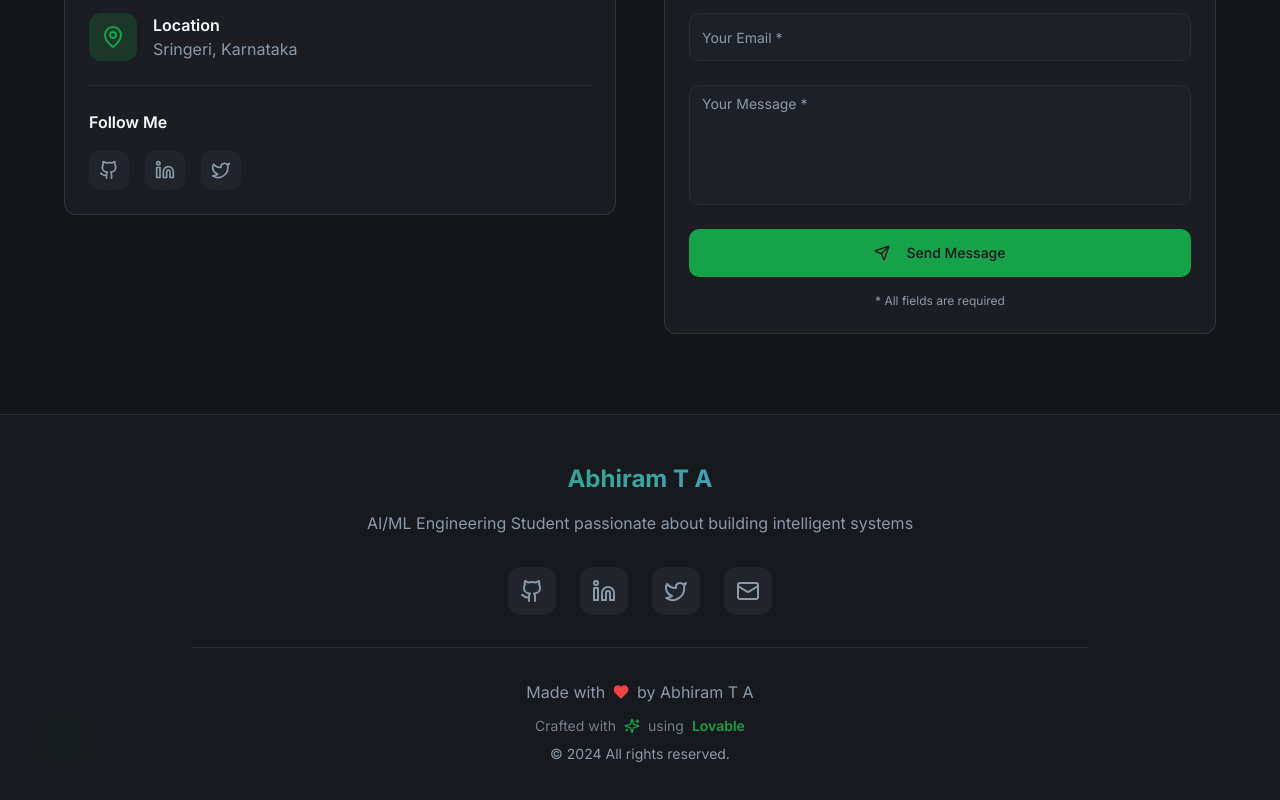
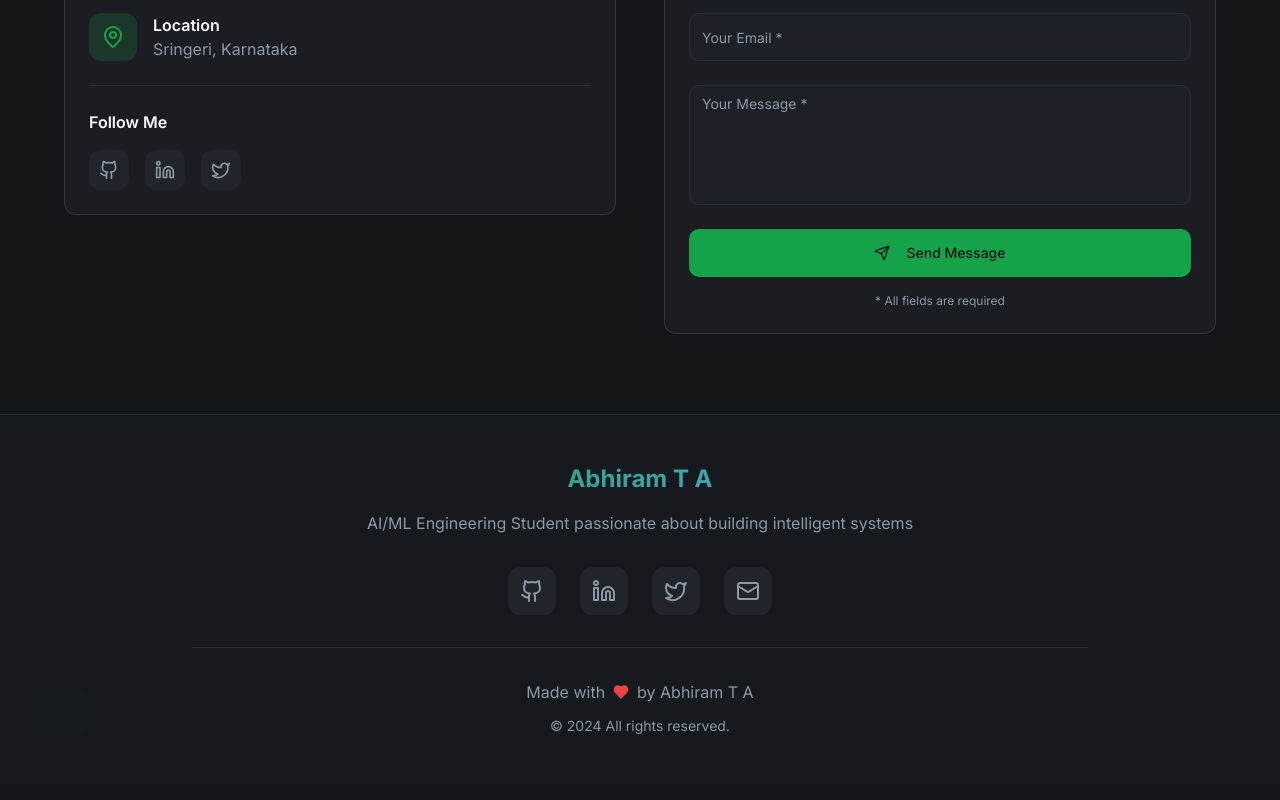
Before and after one commit to Abhiram-Bhat/port, a React (Vite) app: page / in a window 1280 px wide. Shown: the part 4698-5498 px from the top of the page. Built offline with nearby package versions, Linux system fonts and the light colour scheme.

Commit message:
Remove Lovable references
Removes all mentions of "Lovable" and the Lovable emoji from the project.

```diff
--- a/src/components/Footer.tsx
+++ b/src/components/Footer.tsx
@@ -1,5 +1,5 @@
 
-import { Github, Linkedin, Twitter, Mail, Heart, Sparkles } from 'lucide-react';
+import { Github, Linkedin, Twitter, Mail, Heart } from 'lucide-react';
 
 const Footer = () => {
   return (
@@ -42,9 +42,6 @@ const Footer = () => {
             <p className="text-muted-foreground flex items-center justify-center gap-2 mb-3">
               Made with <Heart className="w-4 h-4 text-red-500" fill="currentColor" /> by Abhiram T A
             </p>
-            <p className="text-sm text-muted-foreground/80 flex items-center justify-center gap-2 mb-2">
-              Crafted with <Sparkles className="w-4 h-4 text-primary" /> using <span className="text-primary font-semibold">Lovable</span>
-            </p>
             <p className="text-sm text-muted-foreground mt-2">
               © 2024 All rights reserved.
             </p>
```
